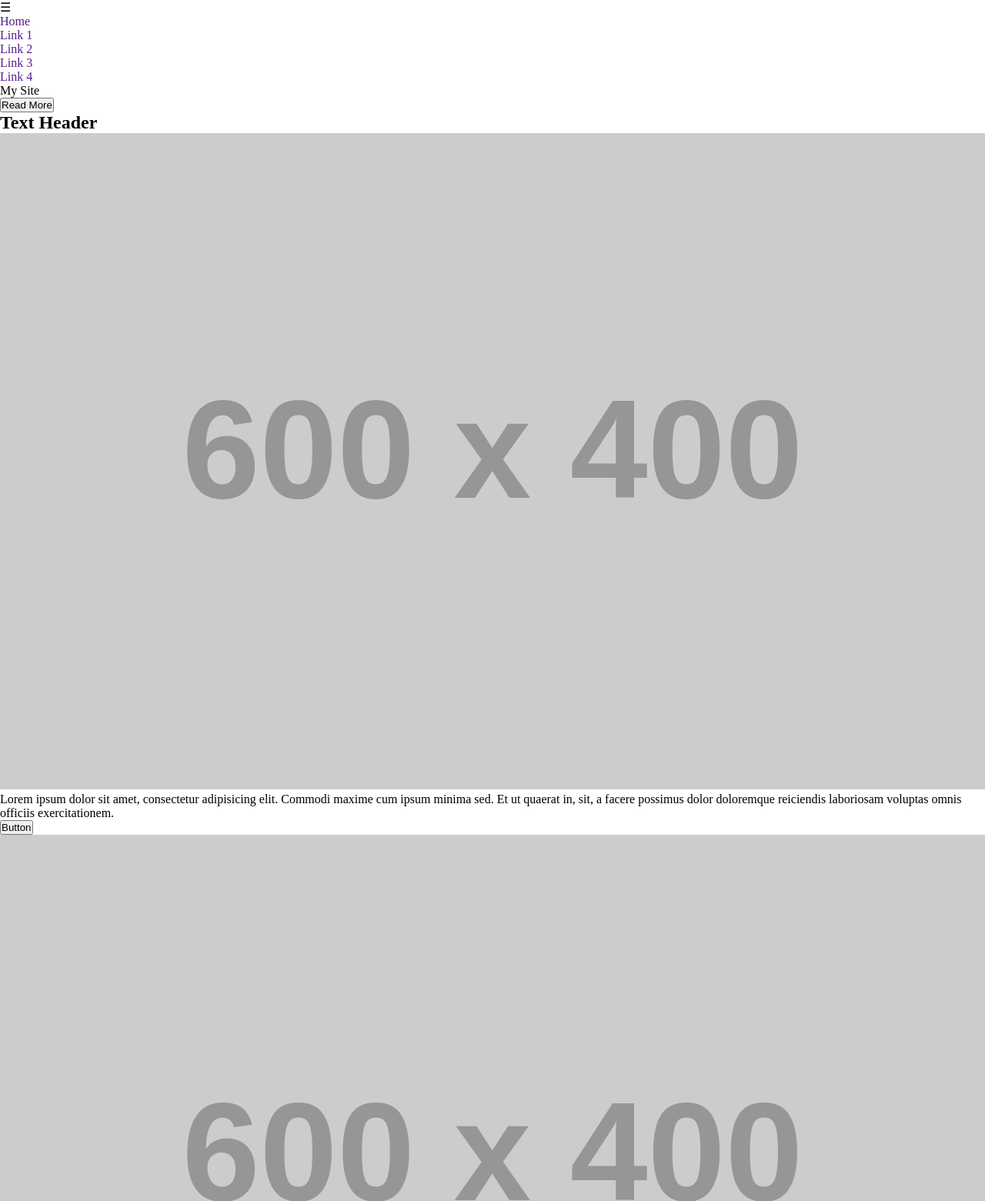
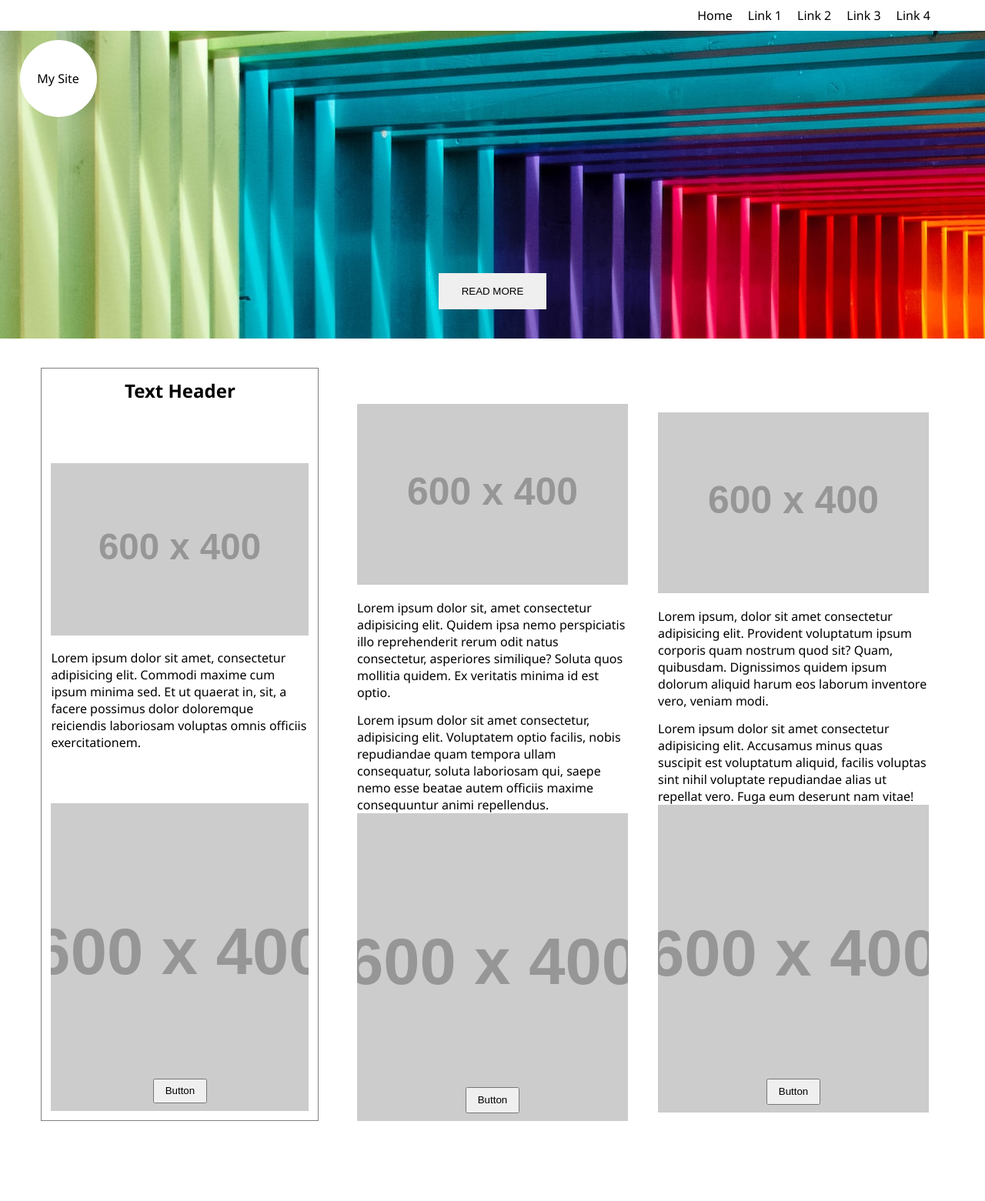
Before and after one commit to PBuskie/Elements, a plain HTML site: page index.html in a window 1280 px wide. Shown: the top 1561 px of the page at 77% size. After the commit the page ends 1495 px from the top, so only its background shows below. Drawn offline with Linux system fonts and the light colour scheme; placeholder pictures from the web are drawn by us.

Commit message:
css/html updated

```diff
--- a/css/styles.css
+++ b/css/styles.css
@@ -7,6 +7,7 @@
 
 body{
     width: 100vw;
+    font-family: 'Segoe UI', Tahoma, Geneva, Verdana, sans-serif;
 }
 
 /* Set width of 100% so that image sizes can be controlled by their container */
@@ -23,21 +24,182 @@ a{
 }
 
 /* HEADER */
-header{
-
-
+#menu-icon{
+    width: 100%;
+    font-size: 30px;
+    padding: 3%;
+    display: flex;
+    justify-content: end;
+    background: white;
 }
 
+.main-nav{
+    background: black;
+    display: none;
+    height: 100vh;
+    flex-direction: column;
+}
 
-header > nav{
+.show{
+    display: flex;
+}
 
+.main-nav > li{
+    height: 40px;
+    display: flex;
+}
 
+.main-nav > li > a{
+    color: yellow;
+    background-color: black;
+    width: 100%;
+    justify-content: center;
+    display: flex;
+    align-items: center;
+    box-shadow: 0 0 7px white;
 }
-.mainNav > li{
 
+.main-nav > li > a:hover{
+    color: black;
+    background-color: yellow;
+}
 
+.parallax{
+    background-image: url(/images/parallax.jpg);
+    height: 400px;
+    display: flex;
+    justify-content: end;
+    flex-direction: column;
+    position: relative;
+    background-attachment: fixed;
+    align-items: center;
+}
+
+.parallax > .logo{
+    width: 100px;
+    height: 100px;
+    border-radius: 50%;
+    background: white;
+    display: flex;
+    justify-content: center;
+    align-items: center;
+    position: absolute;
+    top: 3%;
+    left: 2%;
+}
+
+.parallax > button {
+    background: rgba (255, 255, 255, 0.8);
+    padding: 16px 30px;
+    width: auto;
+    margin-bottom: 3%;
+    text-transform: uppercase;
+    border: none;
 }
 
 /* MAIN */
 
-/* FOOTER */
+main{
+    padding: 3%;
+    display: flex;
+    justify-content: space-around;
+}
+
+main > section{
+    width: 100%;
+    display: flex;
+    align-items: center;
+    justify-content: space-around;
+    flex-wrap: wrap;
+}
+
+section > div{
+    width: 90%;
+    margin-top: 6%;
+}
+
+section > p{
+    margin-top: 3%;
+}
+
+/* aside */
+
+aside{
+    display: none;
+}
+
+.img-btn{
+    width: 100%;
+    height: 400px;
+    background-image: url('https://placehold.co/600x400');
+    background-size: cover;
+    background-position: center;
+    display: flex;
+    flex-direction: column;
+    justify-content: end;
+    align-items: center;
+}
+
+.img-txt > p{
+    margin-top: 4%;
+}
+
+.img-btn > button{
+    padding: 2% 4%;
+    margin-bottom: 3%;
+}
+
+/* media queries */
+@media screen and (min-width:767px) {
+    section > div{
+        width: 45%;
+    }
+}
+
+@media screen and (min-width:991px){
+    #menu-icon{
+        display: none;
+    }
+    nav{
+        height: unset;
+        padding-right: 4%;
+    }
+    .main-nav{
+        display: flex;
+        justify-content: flex-end;
+        width: 100%;
+        flex-direction: row;
+        background: unset;
+        height: unset;
+    }
+    .main-nav > li > a{
+        background-color: unset;
+        color: black;
+        margin-right: 20px;
+    }
+    main >section{
+        width: 65%;
+    }
+    aside{
+        display: flex;
+        flex-direction: column;
+        width: 30%;
+        border: 1px solid grey;
+        padding: 1%;
+        justify-content: space-between;
+    }
+    aside > h1{
+        text-align: center;
+        margin-bottom: 10px;
+    }
+    .img-text{
+        margin-bottom: 30px;
+    }
+    .img-btn{
+        width: 100%;
+        height: 400px;
+        background-image: url('https://placehold.co/600x400');
+        background-size: cover;
+        background-position: center;
+    }
+}
--- a/index.html
+++ b/index.html
@@ -17,7 +17,7 @@
         <nav>
             <!-- navbar -->
             <div id="menu-icon">&#9776</div>
-            <ul class="mainNav">
+            <ul class="main-nav">
                 <li><a href="">Home</a></li>
                 <li><a href="">Link 1</a></li>
                 <li><a href="">Link 2</a></li>
@@ -108,7 +108,8 @@
     <script>
         document.getElementById('menu-icon').addEventListener('click', function() {
             var nav = document.querySelector('.main-nav');
-            nav.classList.toggle('show')
+            nav.classList.toggle('show');
+
         })
     </script>
 </body>
```
Also changed, not shown: images/parallax.jpg (added).
